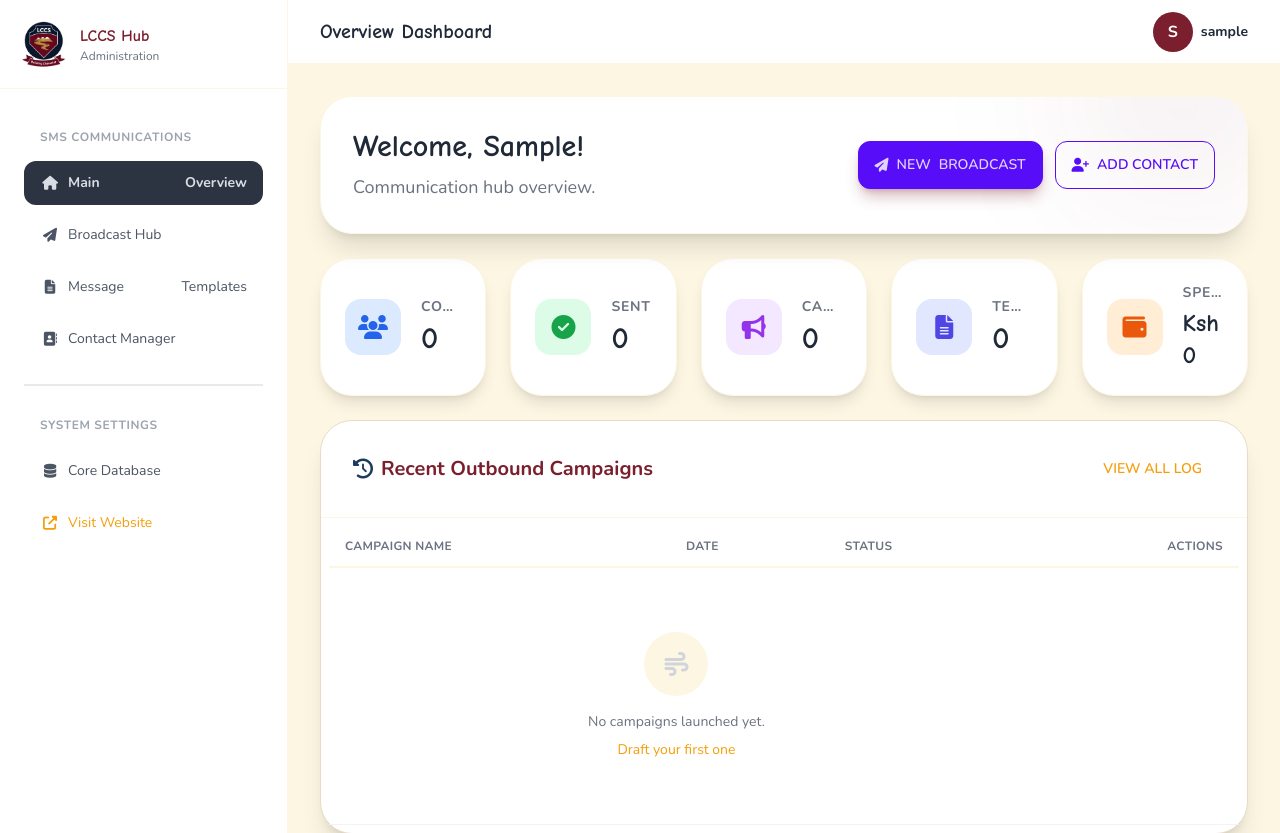
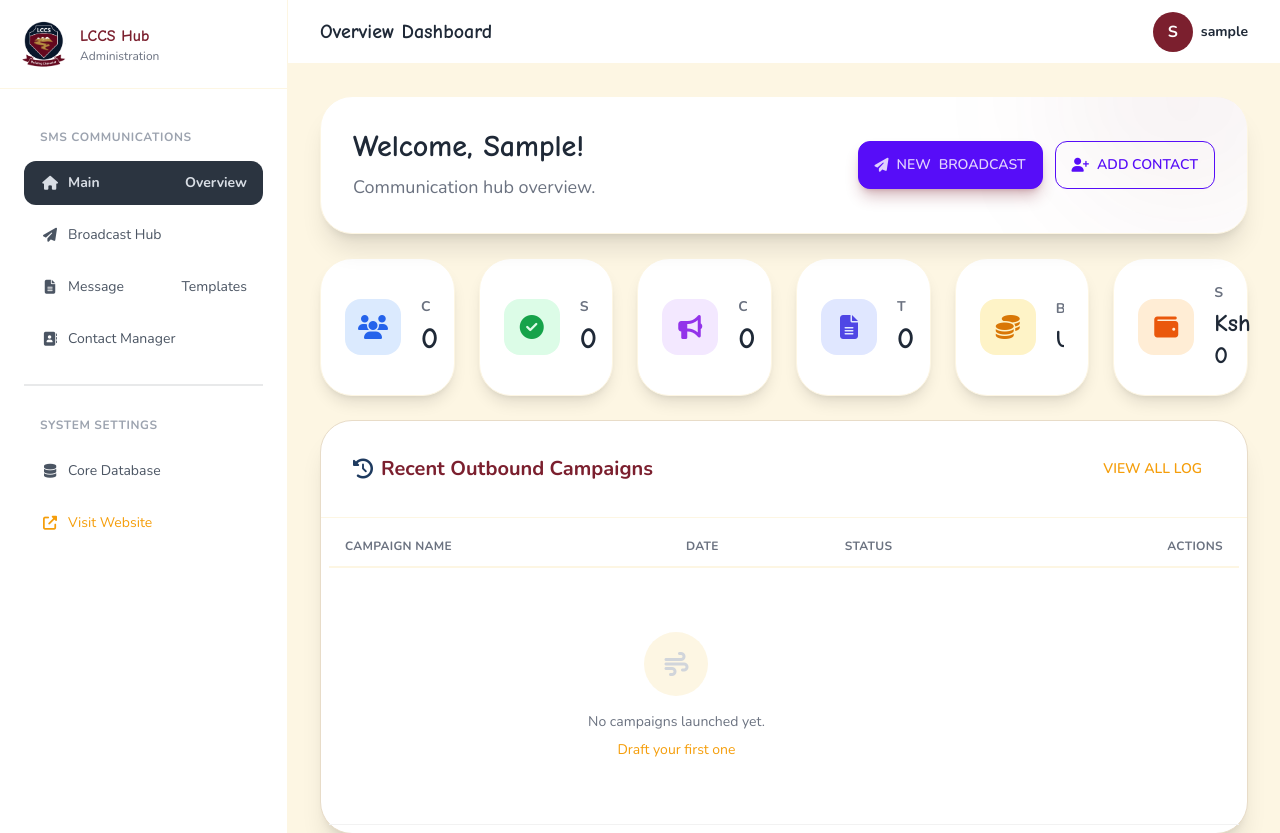
Before and after one commit to OrandiBrian/lofty_creek, a Django app: page /sms/ in a window 1280 px wide. Shown: the top 833 px of the page. Run offline with Django 4.2, Linux system fonts and the light colour scheme; the visitor is signed in with stand-in values (Sample User, id 1); data that the repository does not hold is empty; some libraries are stand-ins or nearby versions.

Commit message:
Integrate real-time Africa's Talking credits/balance checking on the Overview dashboard and Broadcast Hub

```diff
--- a/sms/services.py
+++ b/sms/services.py
@@ -124,6 +124,21 @@
             logger.error(f"Encountered exception while sending Campaign '{campaign.name}' (ID: {campaign.id}): {str(e)}", exc_info=True)
             return {"error": "Encountered an error while sending: %s" % str(e)}
 
+    def get_balance(self):
+        """
+        Fetches the remaining credits/balance from Africa's Talking.
+        """
+        if not self.api_key:
+            return "Unconfigured"
+        try:
+            account = africastalking.Application
+            response = account().fetch_credits()
+            if isinstance(response, dict) and 'UserData' in response and 'balance' in response['UserData']:
+                return response['UserData']['balance']
+            return str(response)
+        except Exception as e:
+            logger.error(f"Error fetching balance from Africa's Talking: {e}")
+            return "Unavailable"
 
 
 def send_bulk_sms(campaign):
@@ -132,3 +147,10 @@
     Called from views.py.
     """
     return SMS().send(campaign)
+
+
+def get_sms_balance():
+    """
+    Convenience wrapper to retrieve remaining SMS credits/balance.
+    """
+    return SMS().get_balance()
--- a/sms/templates/sms/compose.html
+++ b/sms/templates/sms/compose.html
@@ -20,6 +20,10 @@
                 <i class="fas fa-bullhorn"></i> New Broadcast
             </label>
             <div class="stats stats-horizontal bg-base-100 rounded-xl md:rounded-2xl border border-base-200 shadow-sm">
+                <div class="stat py-1 md:py-2 px-3 md:px-4 h-auto min-w-[80px] md:min-w-[100px] flex flex-col justify-center">
+                    <div class="stat-title text-[8px] md:text-[10px] uppercase font-bold tracking-wider">Balance</div>
+                    <div class="stat-value text-accent text-base md:text-xl font-bold truncate max-w-[120px]" title="{{ balance }}">{{ balance }}</div>
+                </div>
                 <div class="stat py-1 md:py-2 px-3 md:px-4 h-auto min-w-[80px] md:min-w-[100px] flex flex-col justify-center">
                     <div class="stat-title text-[8px] md:text-[10px] uppercase font-bold tracking-wider">Sent</div>
                     <div class="stat-value text-primary text-base md:text-xl">{{ total_sent }}</div>
--- a/sms/templates/sms/overview.html
+++ b/sms/templates/sms/overview.html
@@ -23,7 +23,7 @@
     </div>
 
     <!-- Key Metrics Grid -->
-    <div class="grid grid-cols-2 lg:grid-cols-3 xl:grid-cols-5 gap-2 md:gap-4 lg:gap-6">
+    <div class="grid grid-cols-2 lg:grid-cols-3 xl:grid-cols-6 gap-2 md:gap-4 lg:gap-6">
         <!-- Stat Card 1 -->
         <div class="bg-white p-3 md:p-4 lg:p-6 rounded-xl md:rounded-2xl lg:rounded-[2rem] shadow-lg border border-base-200 flex items-center gap-2 md:gap-3 lg:gap-5 transition-transform hover:-translate-y-1 duration-300">
             <div class="w-8 md:w-10 lg:w-14 h-8 md:h-10 lg:h-14 bg-blue-100 text-blue-600 rounded-lg md:rounded-xl lg:rounded-2xl flex items-center justify-center text-base md:text-xl lg:text-2xl shrink-0">
@@ -68,8 +68,19 @@
             </div>
         </div>
 
-        <!-- Stat Card 5 -->
-        <div class="bg-white p-3 md:p-4 lg:p-6 rounded-xl md:rounded-2xl lg:rounded-[2rem] shadow-lg border border-base-200 flex items-center gap-2 md:gap-3 lg:gap-5 transition-transform hover:-translate-y-1 duration-300 col-span-2 lg:col-span-1">
+        <!-- Stat Card 5 (Balance) -->
+        <div class="bg-white p-3 md:p-4 lg:p-6 rounded-xl md:rounded-2xl lg:rounded-[2rem] shadow-lg border border-base-200 flex items-center gap-2 md:gap-3 lg:gap-5 transition-transform hover:-translate-y-1 duration-300">
+            <div class="w-8 md:w-10 lg:w-14 h-8 md:h-10 lg:h-14 bg-amber-100 text-amber-600 rounded-lg md:rounded-xl lg:rounded-2xl flex items-center justify-center text-base md:text-xl lg:text-2xl shrink-0">
+                <i class="fas fa-coins"></i>
+            </div>
+            <div class="text-center md:text-left min-w-0">
+                <p class="text-[8px] md:text-[10px] lg:text-sm text-gray-500 font-bold uppercase tracking-wider mb-0 lg:mb-1 truncate">Balance</p>
+                <h3 class="text-sm md:text-lg lg:text-2xl font-display font-bold text-gray-800 truncate" title="{{ balance }}">{{ balance }}</h3>
+            </div>
+        </div>
+
+        <!-- Stat Card 6 (Spend) -->
+        <div class="bg-white p-3 md:p-4 lg:p-6 rounded-xl md:rounded-2xl lg:rounded-[2rem] shadow-lg border border-base-200 flex items-center gap-2 md:gap-3 lg:gap-5 transition-transform hover:-translate-y-1 duration-300">
             <div class="w-8 md:w-10 lg:w-14 h-8 md:h-10 lg:h-14 bg-orange-100 text-orange-600 rounded-lg md:rounded-xl lg:rounded-2xl flex items-center justify-center text-base md:text-xl lg:text-2xl shrink-0">
                 <i class="fas fa-wallet"></i>
             </div>
--- a/sms/views.py
+++ b/sms/views.py
@@ -9,7 +9,7 @@
 from django.contrib.auth import authenticate, login, logout
 from .models import SMSCampaign, SMSMessage, SMSTemplate
 from core.models import Contact, ContactGroup
-from .services import send_bulk_sms, SMS
+from .services import send_bulk_sms, SMS, get_sms_balance
 import openpyxl
 
 from django.db.models import Sum
@@ -56,6 +56,7 @@
     total_templates = SMSTemplate.objects.count()
 
     recent_campaigns = SMSCampaign.objects.order_by('-created_at')[:5]
+    balance = get_sms_balance()
 
     context = {
         'total_contacts': total_contacts,
@@ -66,6 +67,7 @@
         'total_spend': total_spend,
         'total_templates': total_templates,
         'recent_campaigns': recent_campaigns,
+        'balance': balance,
     }
     return render(request, 'sms/overview.html', context)
 
@@ -136,6 +138,7 @@
     total_sent = SMSMessage.objects.filter(status='SENT').count()
     total_failed = SMSMessage.objects.filter(status='FAILED').count()
     campaign_count = SMSCampaign.objects.count()
+    balance = get_sms_balance()
 
     context = {
         'contacts': contacts,
@@ -144,7 +147,8 @@
         'templates': templates,
         'total_sent': total_sent,
         'total_failed': total_failed,
-        'campaign_count': campaign_count
+        'campaign_count': campaign_count,
+        'balance': balance
     }
 
     return render(request, 'sms/compose.html', context)
```
